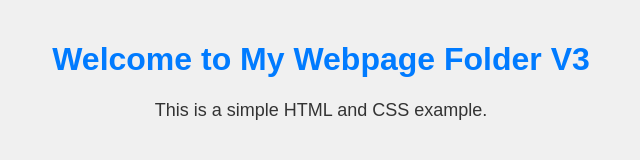
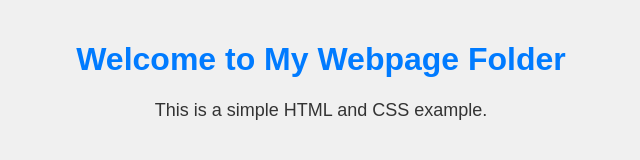
Before and after one commit to adhithyan-ks/web-technology, a plain HTML site: page folder.html in a window 1280 px wide. Shown: the whole page, without its empty margins (319-959 px from the left). Drawn offline with Linux system fonts and the light colour scheme.

Commit message:
Version 1 Restored

```diff
--- a/folder.html
+++ b/folder.html
@@ -7,7 +7,7 @@
     <link rel="stylesheet" href="styles.css">
 </head>
 <body>
-    <h1>Welcome to My Webpage Folder V3</h1>
+    <h1>Welcome to My Webpage Folder</h1>
     <p>This is a simple HTML and CSS example.</p>
 </body>
 </html>
```
Also changed, not shown: index.html (+1 -1 lines).
